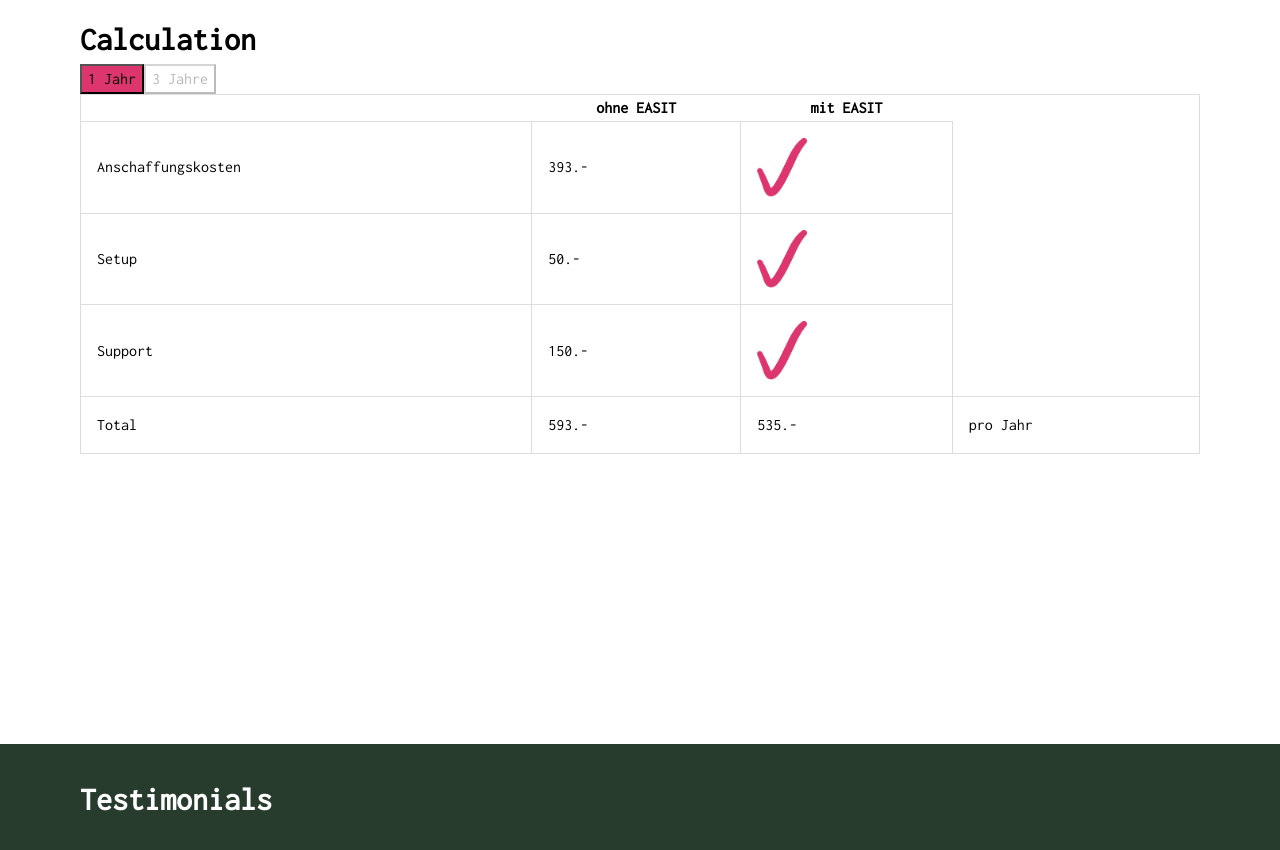
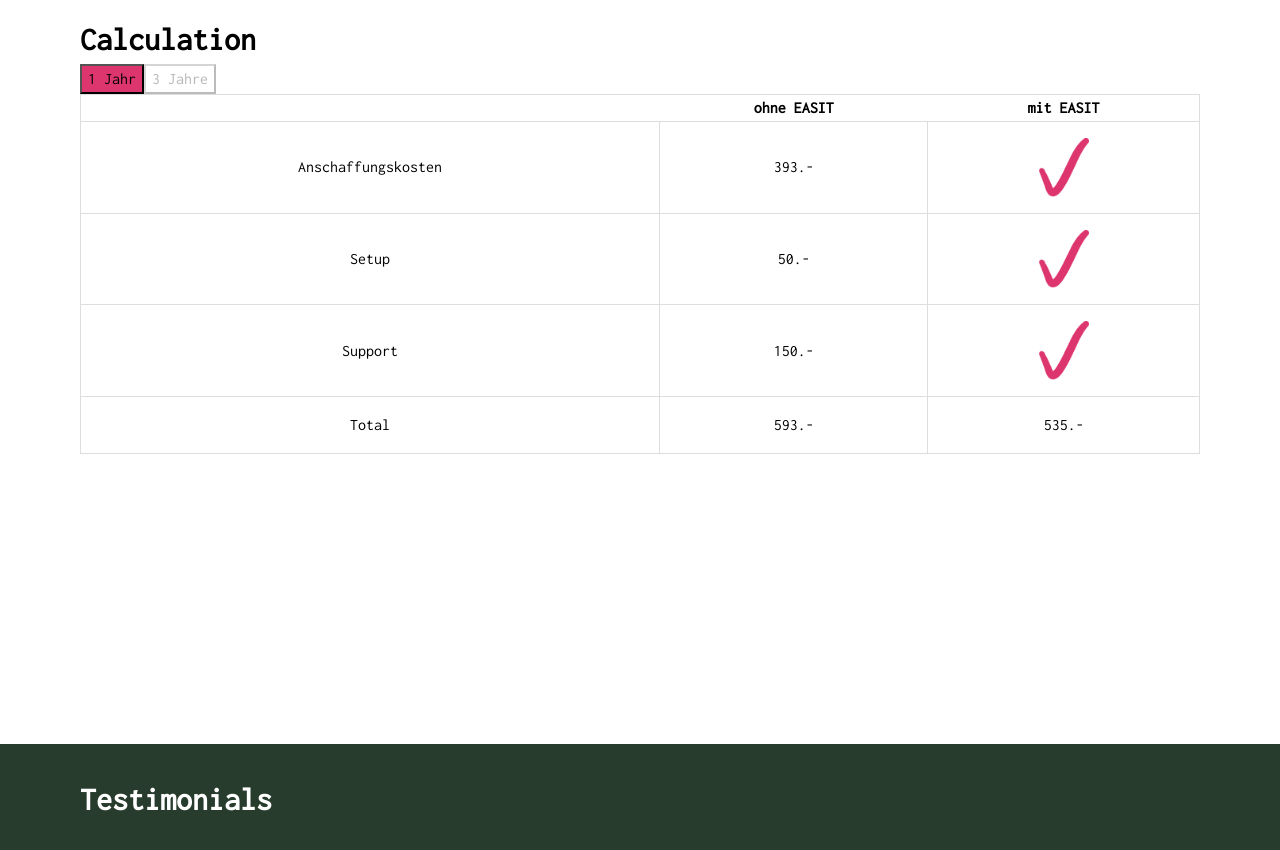
Before and after one commit to AndreasRohr/WebsiteEASIT, a Gatsby site: page / in a window 1280 px wide. Shown: the part 2280-3130 px from the top of the page. Built offline with nearby package versions, Linux system fonts and the light colour scheme; Gatsby itself is replaced by a stand-in of ours.

Commit message:
mod calculator checkmark image

```diff
--- a/src/components/calculator.js
+++ b/src/components/calculator.js
@@ -18,7 +18,7 @@
 
 const Td = styled.td`
     border: 1px solid #ddd;
-    text-align: left;
+    text-align: center;
     padding: 16px;
 `
 
@@ -51,7 +51,7 @@
                     <Td>Anschaffungskosten</Td>
                     <Td>{prices[0]}.-</Td>
                     <Td><StaticImage
-                        src="../images/Check.png"
+                        src="../images/check.png"
                         loading="eager"
                         width={50}
                         formats={["auto", "webp", "avif"]}
@@ -62,7 +62,7 @@
                     <Td>Setup</Td>
                     <Td>50.-</Td>
                     <Td><StaticImage
-                        src="../images/Check.png"
+                        src="../images/check.png"
                         loading="eager"
                         width={50}
                         formats={["auto", "webp", "avif"]}
@@ -73,7 +73,7 @@
                     <Td>Support</Td>
                     <Td>{prices[1]}.-</Td>
                     <Td><StaticImage
-                        src="../images/Check.png"
+                        src="../images/check.png"
                         loading="eager"
                         width={50}
                         formats={["auto", "webp", "avif"]}
@@ -84,7 +84,6 @@
                     <Td>Total</Td>
                     <Td>{prices.reduce((partialSum, a) => partialSum + a, 0)}.-</Td>
                     <Td>535.-</Td>
-                    <Td>pro Jahr</Td>
                 </tr>
                 </tbody>
             </Table>
```
Also changed, not shown: src/images/Arrows.png (deleted).
